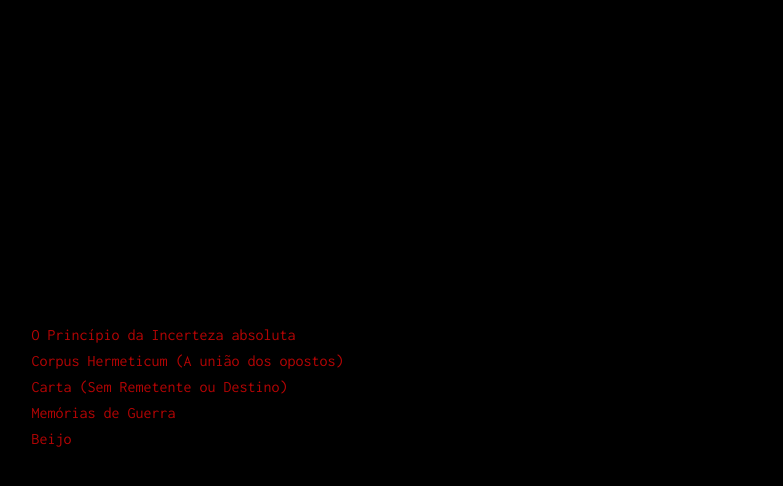
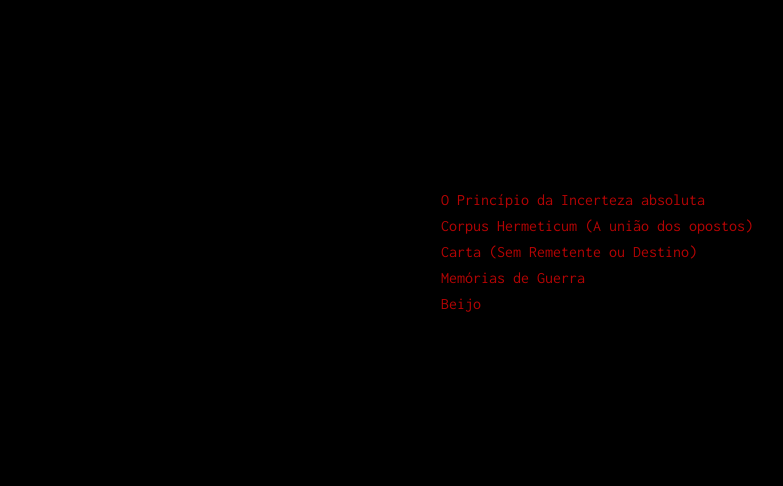
Before and after one commit to sorathpanzer/sorathpanzer.github.io, a Jekyll site: the page built from index.html, in a window 1280 px wide. Shown: the top 486 px of the page, without its empty margins (309-1092 px from the left). Built offline with Jekyll 4.4.1, drawn with Linux system fonts in a browser that asks for light colours.

Commit message:
Update main.scss

```diff
--- a/assets/css/main.scss
+++ b/assets/css/main.scss
@@ -15,8 +15,8 @@ body {
     width: 65%;
     text-align: left;
     position: absolute;
-    top:  20%;
-    left: 18%;
+    top:  5%;
+    left: 50%;
     height: 50%;
     min-width: 600px;
     max-width: 800px;
```
